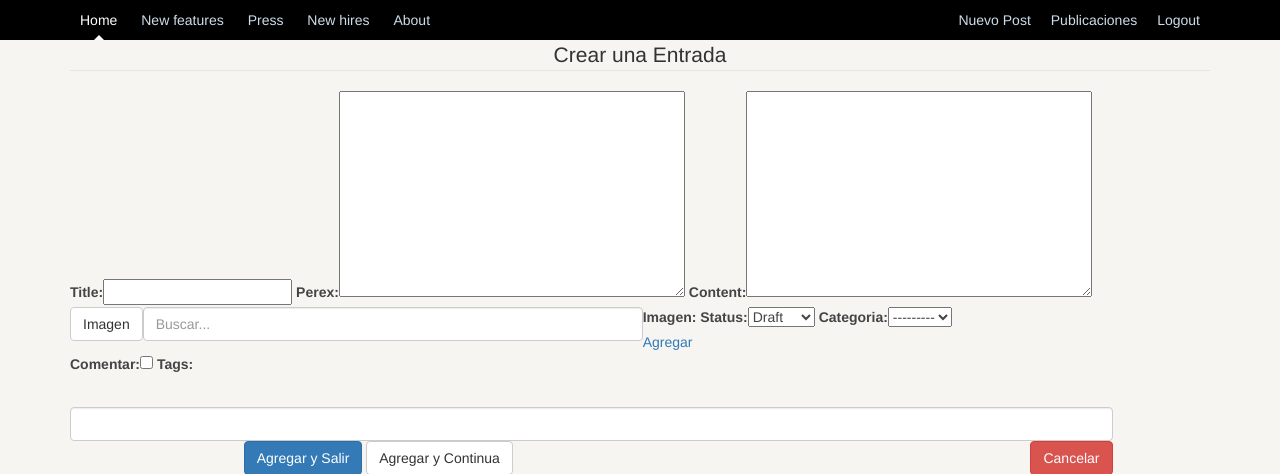
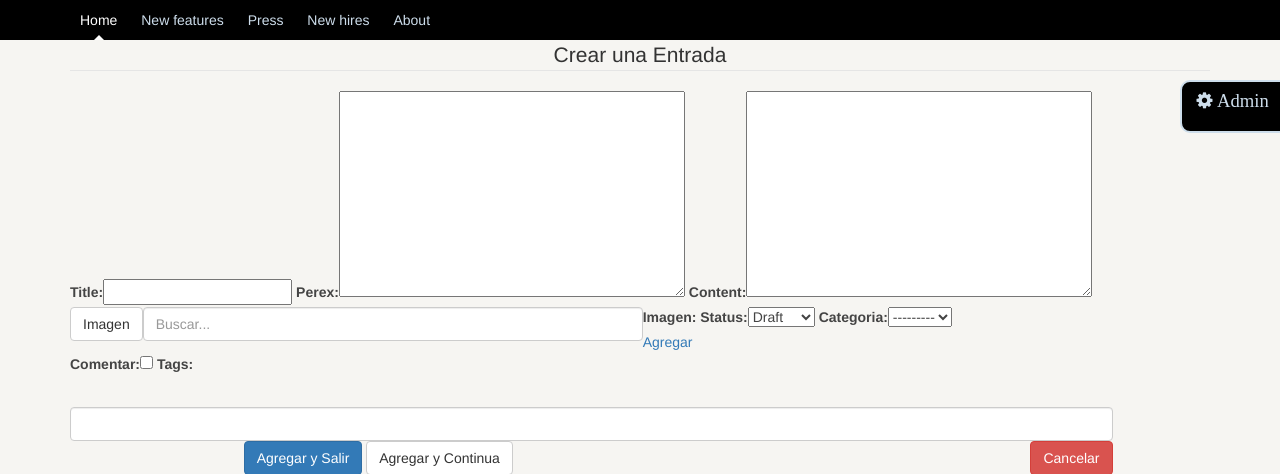
Before and after one commit to jcMich/blog, a Django app: page /addpost/ in a window 1280 px wide. Shown: the top 474 px of the page. Run offline with Django 3.2, Linux system fonts and the light colour scheme; the visitor is signed in with stand-in values (Sample User, id 1); data that the repository does not hold is empty; some libraries are stand-ins or nearby versions.

Commit message:
Admin menu

```diff
--- a/blog_system/media/css/style.css
+++ b/blog_system/media/css/style.css
@@ -2,37 +2,41 @@
 ______________________________________*/
 div.admin-tools{
     background: none repeat scroll 0 0 #000;
+    border-radius: 10px 0px 0px 10px;
     border: 2px solid #cdddeb;
-    border-radius: 10px 0px 0px 10px;
+    text-align: center;
+    position: fixed;
+    margin: auto;
     right: -5px;
+    width: auto;
     top: 10%;
-    margin: auto;
-    min-width: 5%;
-    position: fixed;
-    text-align: center;
     z-index: 15;
 }
+div.admin-tools ul{
+    list-style-type: none;
+    padding: 0;
+    max-height: 0;
+    transition: max-height 0.5s ease-out;
+    overflow: hidden;
+    list-style-type: none;
+}
+div.admin-tools:hover ul{
+    max-height: 500px;
+    transition: max-height 0.5s ease-in;
+}
 div.admin-tools a{
+    font-size: 9pt;
+    font-weight: bold;
     text-decoration:none;
-    font-weight: bold;
     color: #cdddeb;
 }
 div.admin-tools a:hover{
     text-decoration:none;
 }
 div.admin-tools .fa-cog{
-    font-size: 24px;
+    font-size: 14pt;
     color: #cdddeb;
     margin: 10px;
-}
-div.admin-tools:hover > ul{
-    display: block;
-    width: auto;
-}
-div.admin-tools ul{
-    list-style-type: none;
-    padding: 0px;
-    display: none;
 }
 div.admin-tools li {
     text-align: left;
--- a/blog_system/templates/admin.html
+++ b/blog_system/templates/admin.html
@@ -49,16 +49,20 @@
                     </span>
                 </div>
             </form>-->
-            {% if user.is_authenticated %}
-            <a class="blog-nav-item" href="{% url 'logout' %}" style="float: right">Logout</a>
-            {% endif %}
-            {% if user.is_superuser %}
-            <a class="blog-nav-item" href="{% url 'editposts' %}" style="float: right">Publicaciones</a>
-            <a class="blog-nav-item" href="{% url 'nuevo_post' %}" style="float: right">Nuevo Post</a>
-            {% endif %}
         </nav>
     </div>
 </div>
+
+    {% if user.is_superuser %}
+    <div class="admin-tools">
+        <i class="fa fa-cog"> Admin</i>
+        <ul class="admin-items">
+            <li><a href="{% url 'nuevo_post' %}">Nuevo Post</a></li>
+            <li><a href="{% url 'editposts' %}">Publicaciones</a></li>
+            <li><a href="{% url 'categories' %}">Categorias</a></li>
+        </ul>
+    </div>
+    {% endif %}
 <!-- End Headder -->
     {% block content %}
 
--- a/blog_system/templates/base.html
+++ b/blog_system/templates/base.html
@@ -44,9 +44,8 @@
     </div>
     {% if user.is_superuser %}
     <div class="admin-tools">
-        <i class="fa fa-cog"></i>
+        <i class="fa fa-cog"> Admin</i>
         <ul class="admin-items">
-
             <li><a href="{% url 'nuevo_post' %}">Nuevo Post</a></li>
             <li><a href="{% url 'editposts' %}">Publicaciones</a></li>
             <li><a href="{% url 'categories' %}">Categorias</a></li>
```
